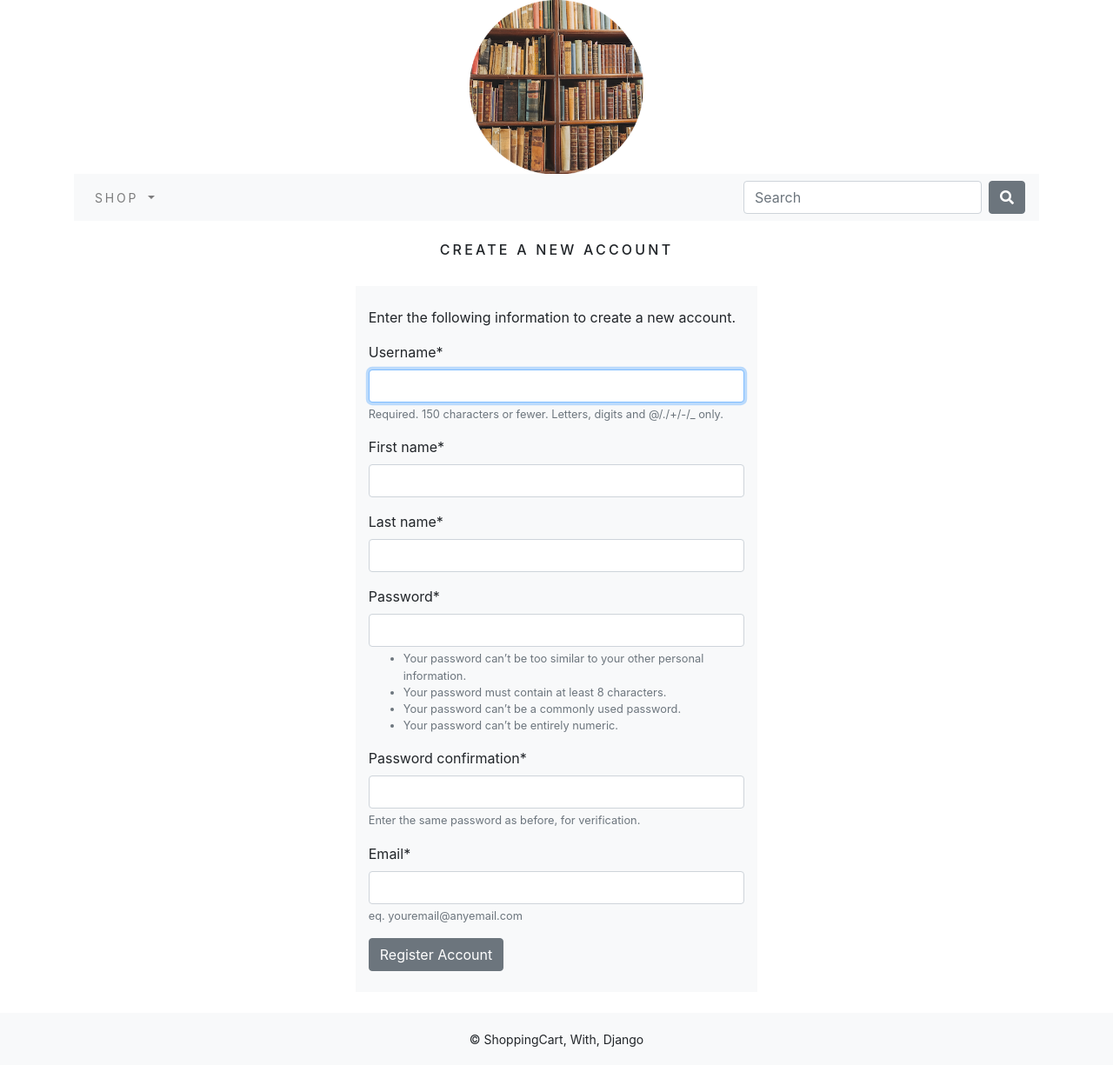
After one commit to kooo0401/ecshop, a Django app: page /account/create/ in a window 1280 px wide. The commit adds this page. Shown: the whole page at 87% size. Run offline with Django 3.2, Linux system fonts and the light colour scheme; data that the repository does not hold is empty; some libraries are stand-ins or nearby versions.

Commit message:
django-crispy-forms_create

```diff
--- a/config/settings.py
+++ b/config/settings.py
@@ -42,6 +42,7 @@ INSTALLED_APPS = [
     'cart',
     'stripe',
     'order',
+    'crispy_forms',
 ]
 
 MIDDLEWARE = [
@@ -141,3 +142,5 @@ MEDIA_ROOT = os.path.join(BASE_DIR, 'static', 'media')
 STRIPE_PUBLISHABLE_KEY = 'pk_test_ryXwhPQRns6poxRR1jrsRggZ00ReexrVjH'
 # シークレットキー
 STRIPE_SECRET_KEY = 'sk_test_RuO9gX7u7XBi5r4F836G5shm00TPDk0ljs'
+
+CRISPY_TEMPLATE_PACK = 'bootstrap4'
--- a/config/urls.py
+++ b/config/urls.py
@@ -26,6 +26,7 @@ urlpatterns = [
     path('search/', include('search_app.urls')),
     path('cart/', include('cart.urls')),
     path('order/', include('order.urls')),
+    path('account/create/', views.signupView, name='signup'),
 ]
 
 if settings.DEBUG:
--- a/requirements.txt
+++ b/requirements.txt
@@ -4,3 +4,4 @@ djangorestframework
 Pillow
 django-imagekit
 stripe
+django-crispy-forms
--- /dev/null
+++ b/shop/forms.py
@@ -0,0 +1,12 @@
+from django import forms
+from django.contrib.auth.forms import UserCreationForm
+from django.contrib.auth.models import User
+
+class SignUpForm(UserCreationForm):
+    first_name = forms.CharField(max_length=100, required=True)
+    last_name = forms.CharField(max_length=100, required=True)
+    email = forms.EmailField(max_length=254, help_text='eq. youremail@anyemail.com')
+
+    class Meta:
+        model = User
+        fields = {'first_name', 'last_name', 'username', 'password1', 'password2'}
--- /dev/null
+++ b/shop/templates/accounts/signup.html
@@ -0,0 +1,47 @@
+{% extends "base.html" %}
+{% load staticfiles %}
+{% load crispy_forms_tags %}
+{% block metadescription %}
+    Sign up to get a new account with us. The perfect cushion store has a variety of stunning and comfy cushions.
+{% endblock %}
+{% block title %}
+    Create a New Account - Perfect Cushion Store
+{% endblock %}
+{% block content%}
+    <div>
+        {% if not form.is_valid %}
+        <div class="mx-auto">
+          <br>
+          <h1 class="my_title text-center">Create a new Account</h1>
+          <br>
+          <div class="col-9 col-md-6 col-lg-5 mx-auto bg-light">
+            <br>
+            <p>Enter the following information to create a new account.</p>
+            <form method="post">
+                {% csrf_token %}
+                <p>{{ form | crispy }}</p>
+                <button type="submit" class="btn btn-secondary">Register Account</button>
+            </form>
+            <br>
+          </div>
+        </div>
+        {% else %}
+            <div class="mx-auto">
+              <br>
+              <h1 class="my_title text-center">Your account has been successfully created</h1>
+              <br>
+              <div>
+                  <p>
+                    Dear Customer,
+                    <br>
+                    <br>
+                    Your account has been created and it is ready to use.
+                    <br>
+                    <a href="{% url 'shop:allProdCat' %}">Continue shopping</a> and enjoy the variety of cushions that we have at the perfect fushion store.
+                  </p>
+              </div>
+            </div>
+        {% endif %}
+    </div>
+    <br>
+{% endblock %}
--- a/shop/views.py
+++ b/shop/views.py
@@ -2,11 +2,27 @@ from django.shortcuts import render, get_object_or_404
 from django.http import HttpResponse
 from .models import Category, Product
 from django.core.paginator import Paginator, EmptyPage, InvalidPage
+from django.contrib.auth.models import Group, User
+from .forms import SignUpForm
 
 
 def index(request):
     text_var = 'This is my first django app web page.'
     return HttpResponse(text_var)
+
+
+def signupView(request):
+    if request.method == 'POST':
+        form = SignUpForm(request.POST)
+        if form.is_valid():
+            form.save()
+            username = form.cleaned_data.get('username')
+            signup_user = User.objects.get(username=username)
+            customer_group = Group.objects.get(name='Customer')
+            customer_group.user_set.add(signup_user)
+    else:
+        form = SignUpForm()
+    return render(request, 'accounts/signup.html', {'form': form})
 
 
 # Categoryのビュー
--- a/static/css/custom.css
+++ b/static/css/custom.css
@@ -143,3 +143,9 @@ header {
   background-image: none !important;
   background: none !important;
 }
+
+/****Signup****/
+.error_list li {
+  color: red;
+  font-weight: bold;
+}
```
